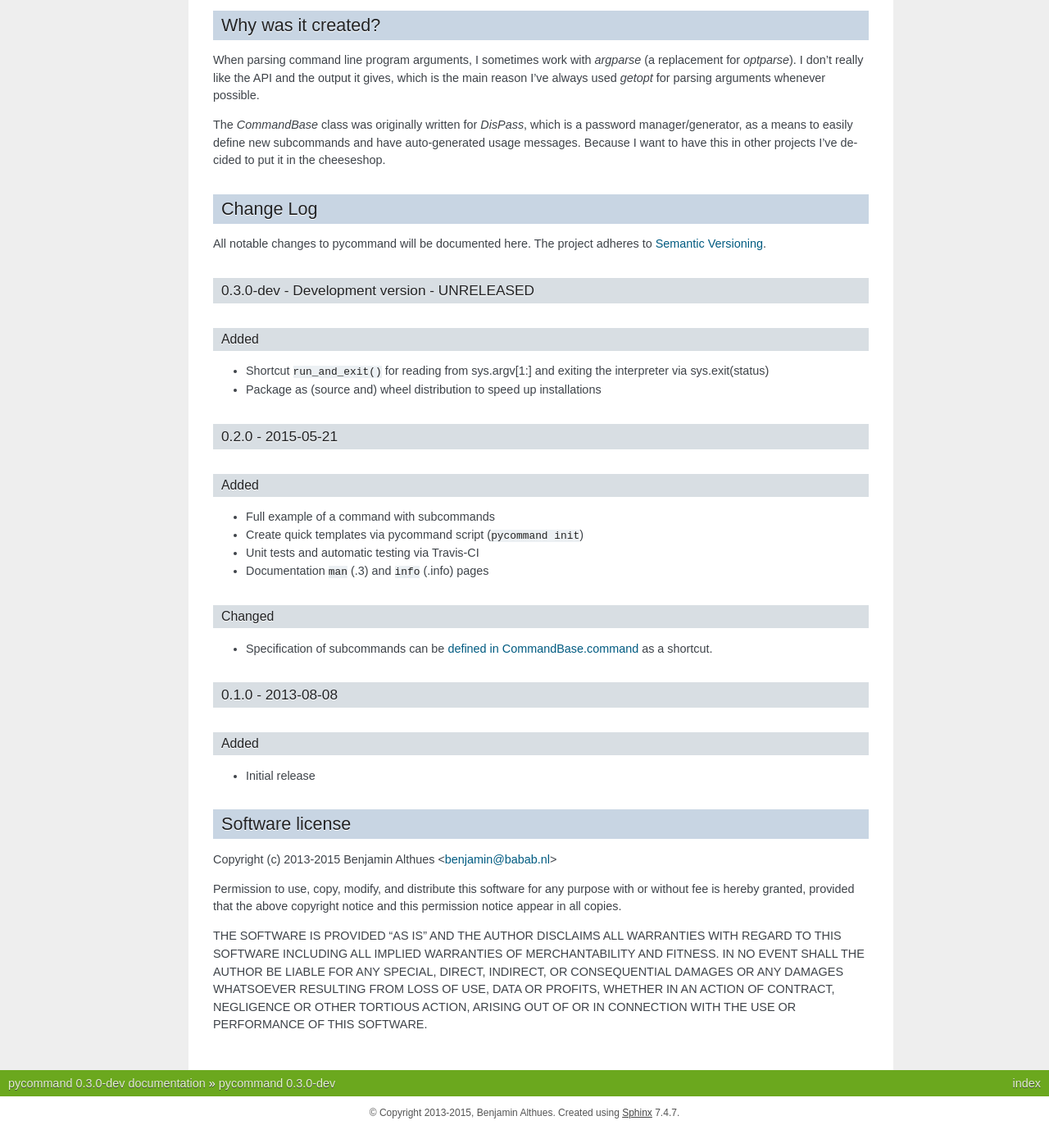
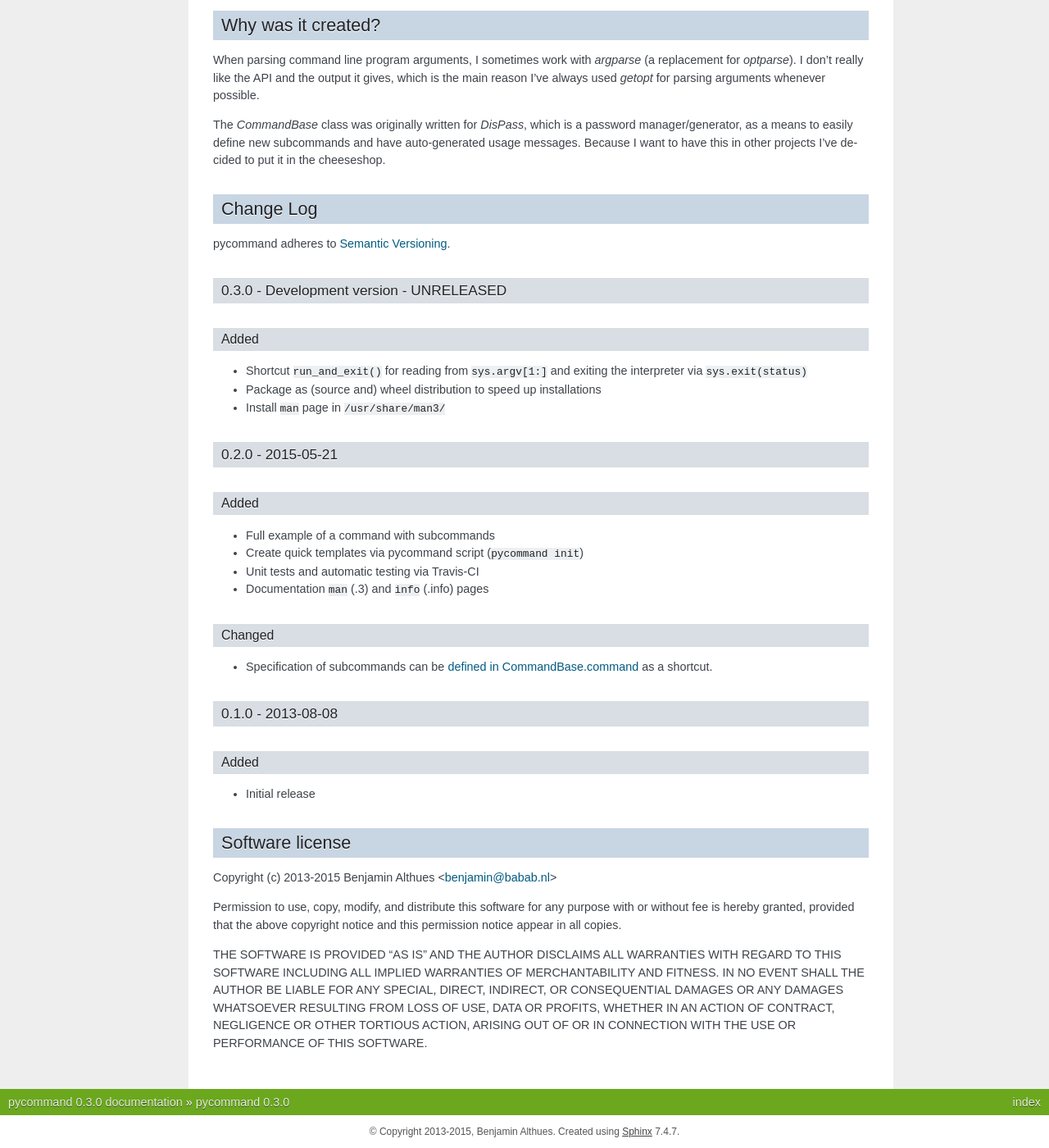
Before and after one commit to babab/pycommand, a Sphinx documentation site: the page built from doc/index.rst, in a window 1280 px wide and 1400 px high, scrolled down 4887 px. Shown: the whole window at 82% size. Built offline with Sphinx 7.4.7, drawn with Linux system fonts in a browser that asks for light colours; before the commit the page ends 6264 px from its top, so only the background shows below that; some of the changed text lies outside the part shown.

Commit message:
Remove -dev suffix from version; update CHANGELOG

```diff
--- a/CHANGELOG.rst
+++ b/CHANGELOG.rst
@@ -1,18 +1,18 @@
 Change Log
 ==========
 
-All notable changes to pycommand will be documented here. The project
-adheres to `Semantic Versioning <http://semver.org/>`_.
+pycommand adheres to `Semantic Versioning <http://semver.org/>`_.
 
 
-0.3.0-dev - Development version - UNRELEASED
---------------------------------------------
+0.3.0 - Development version - UNRELEASED
+----------------------------------------
 
 Added
 #####
-- Shortcut ``run_and_exit()`` for reading from sys.argv[1:] and exiting
-  the interpreter via sys.exit(status)
+- Shortcut ``run_and_exit()`` for reading from ``sys.argv[1:]`` and exiting
+  the interpreter via ``sys.exit(status)``
 - Package as (source and) wheel distribution to speed up installations
+- Install ``man`` page in ``/usr/share/man3/``
 
 
 0.2.0 - 2015-05-21
--- a/README.rst
+++ b/README.rst
@@ -1,4 +1,4 @@
-pycommand 0.3.0-dev
+pycommand 0.3.0
 ******************************************************************************
 
 .. image:: https://travis-ci.org/babab/pycommand.svg?branch=master
--- a/doc/index.rst
+++ b/doc/index.rst
@@ -1,4 +1,4 @@
-pycommand 0.3.0-dev
+pycommand 0.3.0
 ******************************************************************************
 
 .. image:: https://travis-ci.org/babab/pycommand.svg?branch=master
--- a/pycommand.py
+++ b/pycommand.py
@@ -22,7 +22,7 @@ __docformat__ = 'restructuredtext'
 __author__ = "Benjamin Althues"
 __copyright__ = "Copyright (C) 2013-2015  Benjamin Althues"
 __version_info__ = (0, 3, 0, 'alpha', 0)
-__version__ = '0.3.0-dev'
+__version__ = '0.3.0'
 
 
 class CommandExit(Exception):
```
